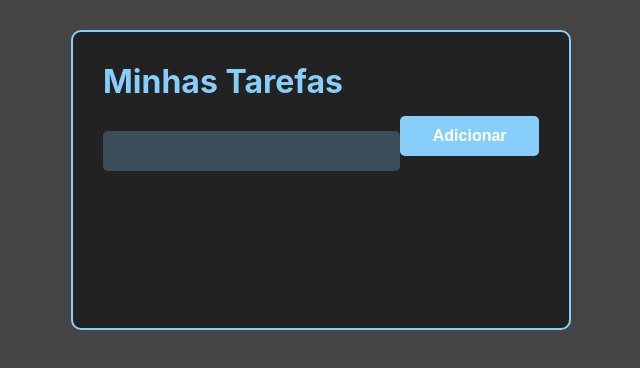
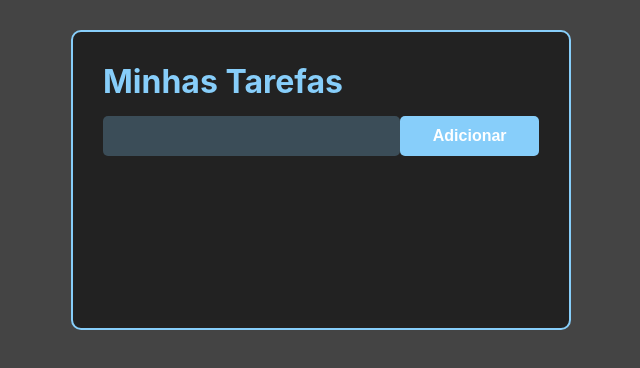
Before and after one commit to Mateus1508/App-de-lista-utilizando-ReactJS, a React (Vite) app: page / in a window 1280 px wide. Shown: the top 368 px of the page, without its empty margins (319-959 px from the left). Built offline with nearby package versions, Linux system fonts and the light colour scheme.

Commit message:
Update AddTask.css

```diff
--- a/src/components/AddTask.css
+++ b/src/components/AddTask.css
@@ -7,7 +7,6 @@
 
 .add-task-input {
   height: 40px;
-  margin: 15px 0;
   padding: 0 10px;
   border-radius: 5px;
   border: none;
@@ -17,6 +16,9 @@
   font-size: 14px;
   outline: 0;
 }
+@media (max-width: 370px) {
+  margin: 15px 0;
+}
 
 .add-task-button {
   flex: 1;
```
